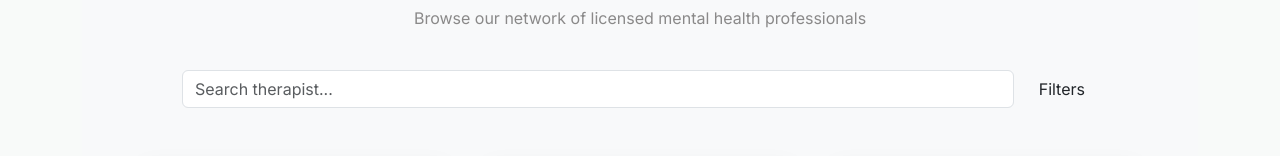
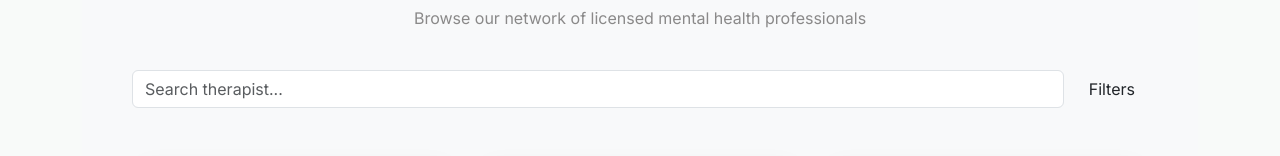
Before and after one commit to hams-ashraf/safe-space, a React (Vite) app: page /doctors in a window 1280 px wide. Shown: the part 165-321 px from the top of the page. Built offline with nearby package versions, Linux system fonts and the light colour scheme; sample sign-in values are in the browser's storage; grey boxes are pictures that could not be loaded.

Commit message:
Add all change

```diff
--- a/src/components/Doctors/Doctors.css
+++ b/src/components/Doctors/Doctors.css
@@ -28,7 +28,7 @@ body {
 
 .search-input {
   border-radius: 16px;
-  padding: 12px 16px;
+  padding: 10px 16px;
   border: 1px solid #e0e0e0;
 }
 
@@ -46,6 +46,7 @@ body {
   overflow: hidden;
   box-shadow: 0 8px 25px rgba(0, 0, 0, 0.05);
   transition: 0.3s ease;
+
 }
 
 .therapist-card:hover {
@@ -75,6 +76,7 @@ body {
   font-size: 13px;
   font-weight: 500;
   box-shadow: 0 3px 8px rgba(0, 0, 0, 0.15);
+
 }
 
 /* Buttons */
@@ -119,6 +121,6 @@ body {
 }
 .search-bar {
   margin-bottom: 50px; /* المسافة بينه وبين الكروت */
-    padding-left: 60px;
-  padding-right: 60px;
+  padding-left: 10px;
+  padding-right: 10px;
 }
```
